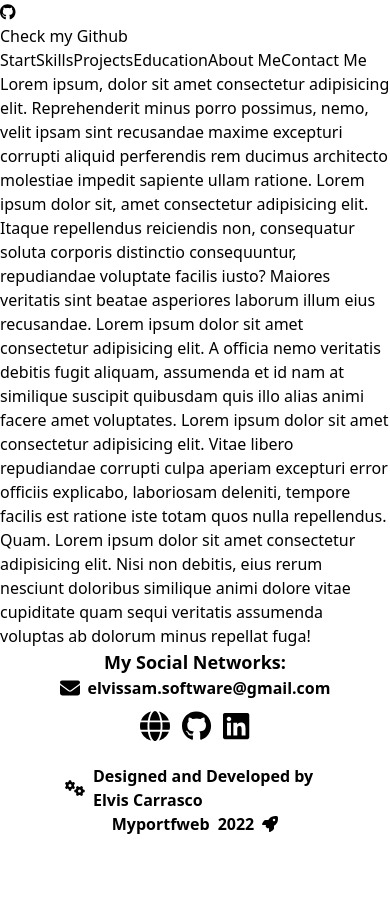
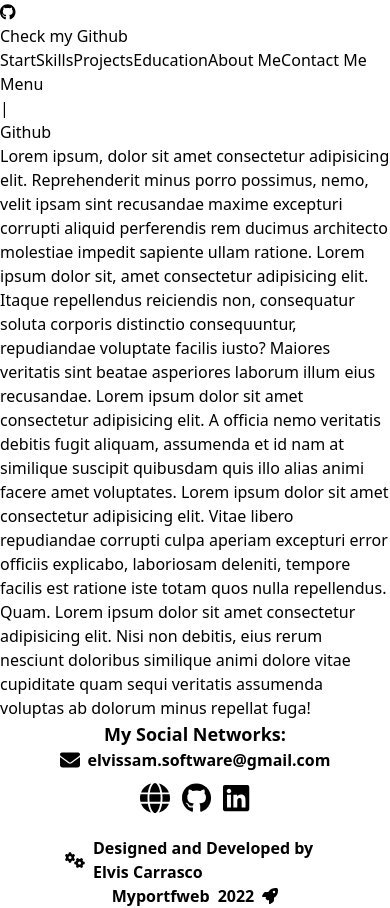
Before and after one commit to Elvissamir/Myportfwebwr, a React (Create React App) app: page / in a window 390 px wide. Before the commit the page ends 844 px from the top, so only its background shows below. Built offline with nearby package versions, Linux system fonts and the light colour scheme.

Commit message:
Add styles for MobileMenu component

```diff
--- a/src/components/MobileMenu.tsx
+++ b/src/components/MobileMenu.tsx
@@ -1,6 +1,18 @@
+import links from '../core/links';
+
 const MobileMenu = () => {
     return (
-        <div>Movile menu</div>
+        <div className="mobile-menu brand-bg brand-letter-light">
+            <div className="mobile-content">
+                <button className="menu-btn">Menu</button>
+                <div className="menu-line">|</div>
+                <a
+                    href={links.github}
+                    target='_blank'
+                    rel="noreferrer"
+                    className="menu-github">Github</a>
+            </div>
+        </div>
     );
 }
 
--- a/src/components/layout/Nav.tsx
+++ b/src/components/Nav.tsx
@@ -1,7 +1,7 @@
 import { FontAwesomeIcon } from '@fortawesome/react-fontawesome';
-import links from '../../core/links';
-import sections from '../../core/sections';
-import NavLink from '../NavLink';
+import links from '../core/links';
+import sections from '../core/sections';
+import NavLink from './NavLink';
 
 const Nav = () => {
     return (
--- a/src/index.css
+++ b/src/index.css
@@ -8,3 +8,4 @@
 /* Components */
 @import './styles/components/NavLink.css';
 @import './styles/components/Nav.css';
+@import './styles/components/MobileMenu.css';
--- /dev/null
+++ b/src/styles/components/MobileMenu.css
@@ -0,0 +1,19 @@
+.mobile-menu {
+    @apply flex flex-col justify-center fixed w-full h-[10%] bottom-0 border-t border-white
+}
+
+.mobile-content {
+    @apply flex justify-around p-4 items-center
+}
+
+.menu-btn {
+    @apply font-black
+}
+
+.menu-line {
+    @apply font-black text-xl
+}
+
+.menu-github {
+    @apply font-black
+}
--- a/src/styles/components/Nav.css
+++ b/src/styles/components/Nav.css
@@ -1,5 +1,5 @@
 .nav {
-    @apply fixed z-[2000] w-full h-full flex
+    @apply fixed z-[2000] w-full h-[90%] flex
 }
 
 .nav-content-wrapper {
--- a/src/views/Home.tsx
+++ b/src/views/Home.tsx
@@ -1,9 +1,19 @@
-import Nav from '../components/layout/Nav';
+import { useState } from 'react';
+import Nav from '../components/Nav';
+import MobileMenu from '../components/MobileMenu';
 
 const Home = () => {
+    const [showMobile, setShowMobile] = useState(true)
+    const [showNav, setShowNav] = useState(true)
+
+    const toggleNav = () => {
+
+    }
+
     return (
-        <div>
+        <div className=' w-full min-h-full relative'>
             <Nav />
+            <MobileMenu />
             Lorem ipsum, dolor sit amet consectetur adipisicing elit. Reprehenderit minus porro possimus, nemo, velit ipsam sint recusandae maxime excepturi corrupti aliquid perferendis rem ducimus architecto molestiae impedit sapiente ullam ratione.
             Lorem ipsum dolor sit, amet consectetur adipisicing elit. Itaque repellendus reiciendis non, consequatur soluta corporis distinctio consequuntur, repudiandae voluptate facilis iusto? Maiores veritatis sint beatae asperiores laborum illum eius recusandae.
             Lorem ipsum dolor sit amet consectetur adipisicing elit. A officia nemo veritatis debitis fugit aliquam, assumenda et id nam at similique suscipit quibusdam quis illo alias animi facere amet voluptates.
```
